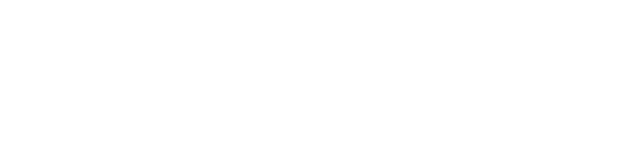
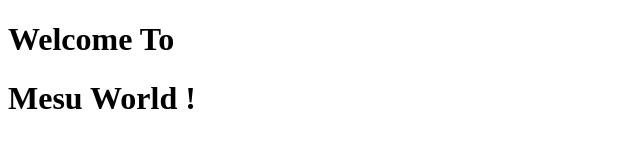
Before and after one commit to mesu-ai/developer-portfolio, a plain HTML site: page index.html in a window 1280 px wide. Shown: the whole page, without its empty margins (0-640 px from the left). Drawn offline with Linux system fonts and the light colour scheme.

```diff
--- a/index.html
+++ b/index.html
@@ -11,5 +11,9 @@
 </head>
 <body>
 
+    <h1>Welcome To</h1>
+    <h1>Mesu World !</h1>
+
+
 </body>
 </html>
```
Also changed, not shown: images/dream-bg.png (added), images/exp-bg.png (added), images/my-bg.png (added), images/my-bg2.png (added), images/potfolio.png (added), images/top-banner.png (added).
